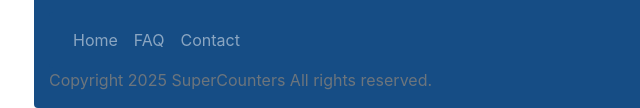
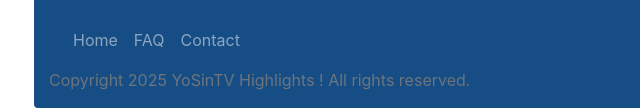
Before and after one commit to yosintv2/highlights, a plain HTML site: page index.html in a window 1280 px wide. Shown: the part 830-938 px from the top of the page, 51-691 px from the left. Drawn offline with nearby package versions, Linux system fonts and the light colour scheme; a script that the page names is missing.

Commit message:
Update index.html

```diff
--- a/index.html
+++ b/index.html
@@ -154,7 +154,7 @@
             </ul>
           </nav>
           <div class="text-muted">
-            Copyright 2025 SuperCounters All rights reserved.
+            Copyright 2025 YoSinTV Highlights ! All rights reserved.
           </div>
         </div>
       </footer>
```
